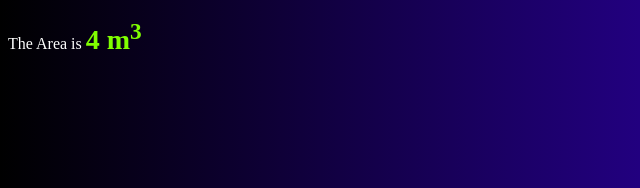
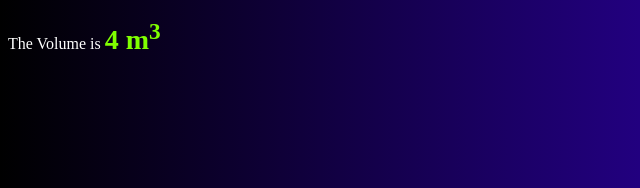
Before and after one commit to ICD2O-Digital-Tech-AtriSarker/Unit3-02-HTML-VolumeTriangularPyramid, a plain HTML site: page index.html in a window 1280 px wide. Shown: the part 486-674 px from the top of the page, 0-640 px from the left. Drawn offline with Linux system fonts and the light colour scheme.

Commit message:
changed area to volume

```diff
--- a/index.html
+++ b/index.html
@@ -56,7 +56,7 @@
   <button id="CalculateBtn">Calculate</button>
 
   <!-- Result -->
-  <p>The Area is <b id="volumeResult"> ? </b> </p>
+  <p>The Volume is <b id="volumeResult"> ? </b> </p>
 
 </body>
 
```
